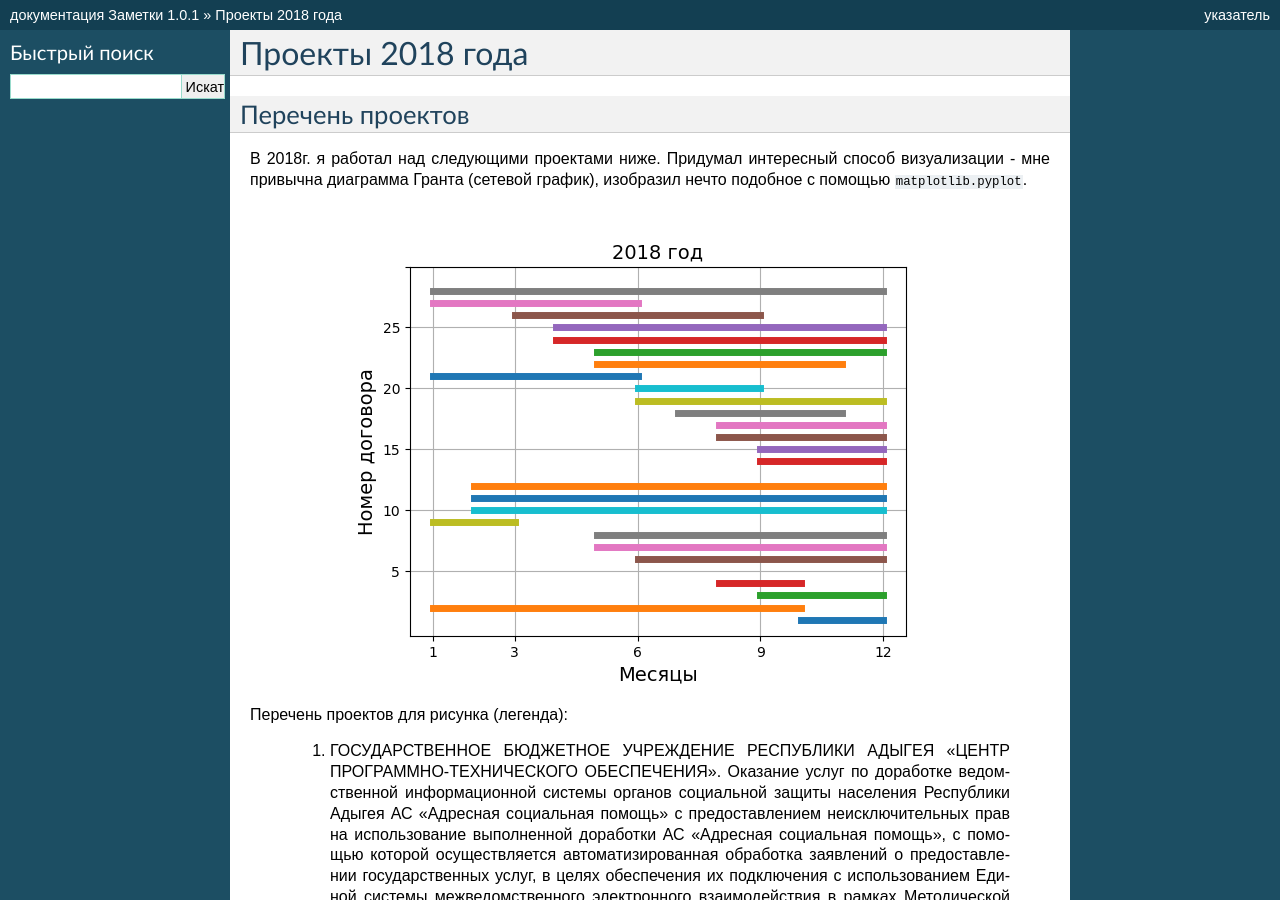
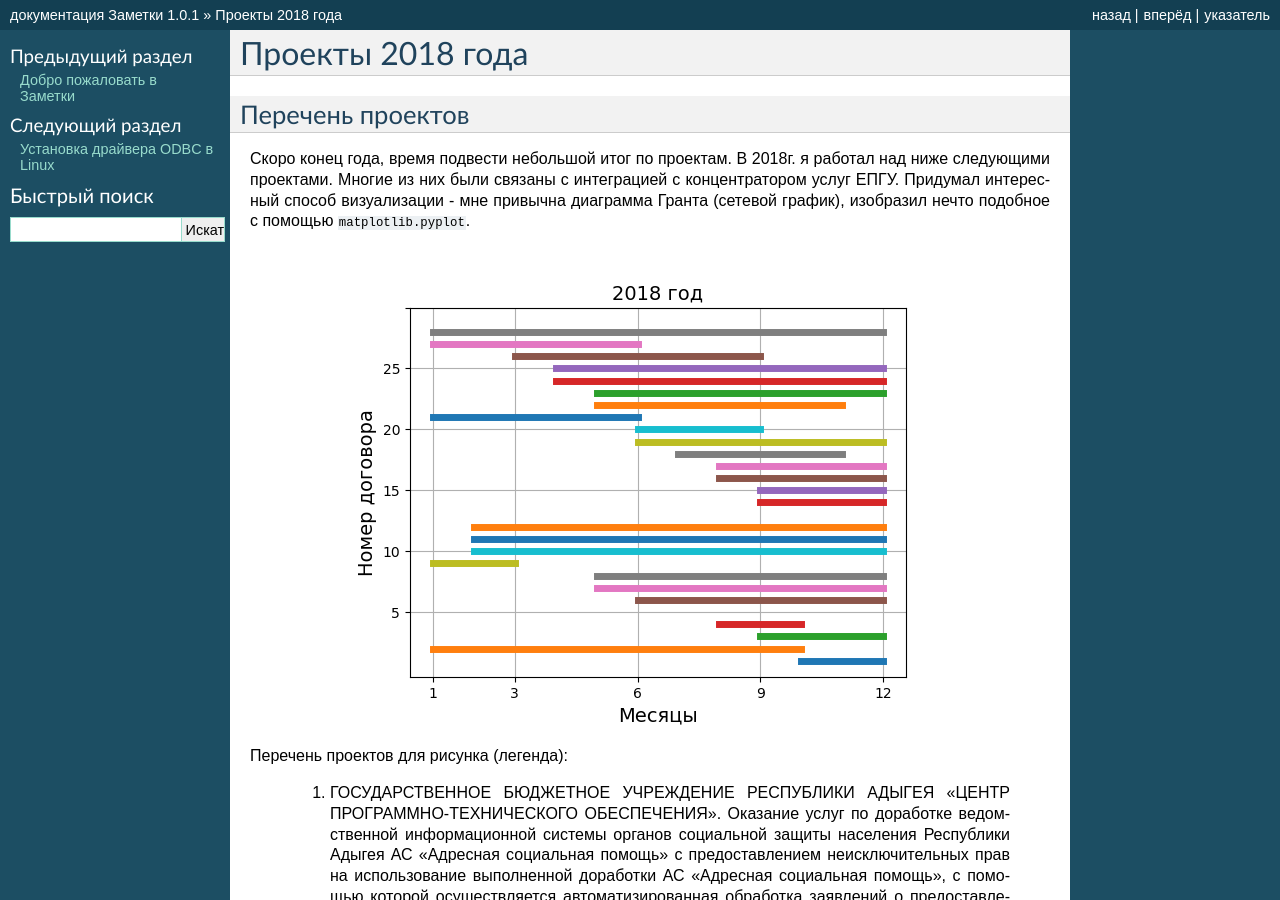
Before and after one commit to ProstakovAlexey/ProstakovAlexey, a Sphinx documentation site: the page built from source/my.rst, in a window 1280 px wide and 900 px high. Built offline with Sphinx 7.4.7, drawn with Linux system fonts in a browser that asks for light colours.

Commit message:
Перечень проектов

```diff
--- a/source/index.rst
+++ b/source/index.rst
@@ -1,8 +1,3 @@
-.. Заметки documentation master file, created by
-   sphinx-quickstart on Mon Jan  1 13:36:38 2018.
-   You can adapt this file completely to your liking, but it should at least
-   contain the root `toctree` directive.
-
 Добро пожаловать в Заметки
 ===========================
 Тут собирается разная информация. Со временем она будет структурироваться.
@@ -12,6 +7,7 @@
    :maxdepth: 1
    :caption: Содержание:
 
+   my
    ODBC_install.rst
    sert_web
 
--- a/source/my.rst
+++ b/source/my.rst
@@ -3,7 +3,7 @@
 
 Перечень проектов
 -----------------
-В 2018г. я работал над следующими проектами ниже. Придумал интересный способ визуализации - мне привычна диаграмма Гранта (сетевой график), изобразил нечто подобное с помощью ``matplotlib.pyplot``.
+Скоро конец года, время подвести небольшой итог по проектам. В 2018г. я работал над ниже следующими проектами. Многие из них были связаны с интеграцией с концентратором услуг ЕПГУ. Придумал интересный способ визуализации - мне привычна диаграмма Гранта (сетевой график), изобразил нечто подобное с помощью ``matplotlib.pyplot``.
 
 .. image:: _static/proj_2018.png
    :alt: Проекты 2018г
```
